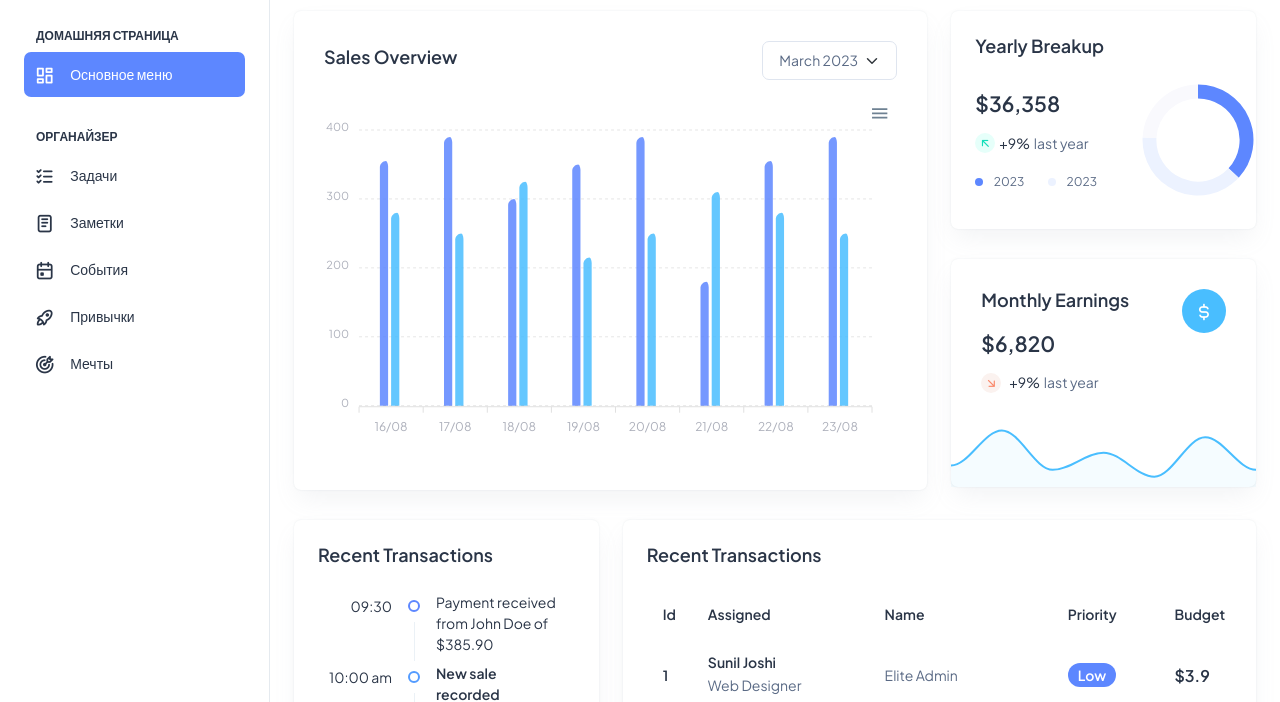
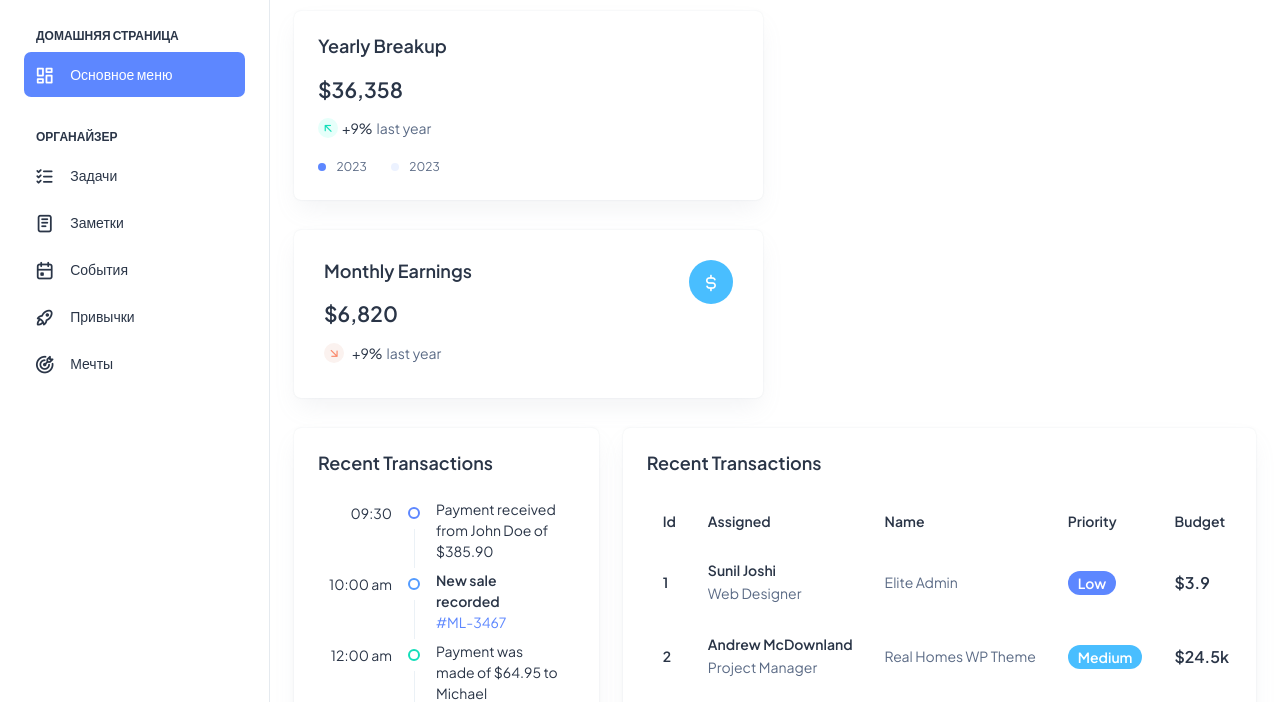
Before and after one commit to RoadToAchiveDream/RADweb, a website: page src/html/index.html in a window 1280 px wide. Shown: the part 74-776 px from the top of the page. Drawn offline with Linux system fonts and the light colour scheme; sample sign-in values are in the browser's storage.

Commit message:
fixed pages

```diff
--- a/src/assets/js/auth-login.js
+++ b/src/assets/js/auth-login.js
@@ -43,7 +43,7 @@ document.getElementById('loginForm').addEventListener('submit', async function(e
 
         localStorage.setItem('token', token);
 
-        window.location.href = './dashboard.html';
+        window.location.href = './index.html';
     } catch (error) {
         console.error('Login error:', error.message);
 
--- a/src/assets/js/auth-register.js
+++ b/src/assets/js/auth-register.js
@@ -72,7 +72,7 @@ document.getElementById('registrationForm').addEventListener('submit', async fun
 
         localStorage.setItem('token', token);
 
-        window.location.href = './user-profile.html';
+        window.location.href = './index.html';
     } catch (error) {
         console.error('Error:', error.message);
         clearAlerts();
--- a/src/assets/js/dashboard.js
+++ /dev/null
@@ -1,211 +0,0 @@
-$(function () {
-
-
-  // =====================================
-  // Profit
-  // =====================================
-  var chart = {
-    series: [
-      { name: "Earnings this month:", data: [355, 390, 300, 350, 390, 180, 355, 390] },
-      { name: "Expense this month:", data: [280, 250, 325, 215, 250, 310, 280, 250] },
-    ],
-
-    chart: {
-      type: "bar",
-      height: 345,
-      offsetX: -15,
-      toolbar: { show: true },
-      foreColor: "#adb0bb",
-      fontFamily: 'inherit',
-      sparkline: { enabled: false },
-    },
-
-
-    colors: ["#5D87FF", "#49BEFF"],
-
-
-    plotOptions: {
-      bar: {
-        horizontal: false,
-        columnWidth: "35%",
-        borderRadius: [6],
-        borderRadiusApplication: 'end',
-        borderRadiusWhenStacked: 'all'
-      },
-    },
-    markers: { size: 0 },
-
-    dataLabels: {
-      enabled: false,
-    },
-
-
-    legend: {
-      show: false,
-    },
-
-
-    grid: {
-      borderColor: "rgba(0,0,0,0.1)",
-      strokeDashArray: 3,
-      xaxis: {
-        lines: {
-          show: false,
-        },
-      },
-    },
-
-    xaxis: {
-      type: "category",
-      categories: ["16/08", "17/08", "18/08", "19/08", "20/08", "21/08", "22/08", "23/08"],
-      labels: {
-        style: { cssClass: "grey--text lighten-2--text fill-color" },
-      },
-    },
-
-
-    yaxis: {
-      show: true,
-      min: 0,
-      max: 400,
-      tickAmount: 4,
-      labels: {
-        style: {
-          cssClass: "grey--text lighten-2--text fill-color",
-        },
-      },
-    },
-    stroke: {
-      show: true,
-      width: 3,
-      lineCap: "butt",
-      colors: ["transparent"],
-    },
-
-
-    tooltip: { theme: "light" },
-
-    responsive: [
-      {
-        breakpoint: 600,
-        options: {
-          plotOptions: {
-            bar: {
-              borderRadius: 3,
-            }
-          },
-        }
-      }
-    ]
-
-
-  };
-
-  var chart = new ApexCharts(document.querySelector("#chart"), chart);
-  chart.render();
-
-
-  // =====================================
-  // Breakup
-  // =====================================
-  var breakup = {
-    color: "#adb5bd",
-    series: [38, 40, 25],
-    labels: ["2022", "2021", "2020"],
-    chart: {
-      width: 180,
-      type: "donut",
-      fontFamily: "Plus Jakarta Sans', sans-serif",
-      foreColor: "#adb0bb",
-    },
-    plotOptions: {
-      pie: {
-        startAngle: 0,
-        endAngle: 360,
-        donut: {
-          size: '75%',
-        },
-      },
-    },
-    stroke: {
-      show: false,
-    },
-
-    dataLabels: {
-      enabled: false,
-    },
-
-    legend: {
-      show: false,
-    },
-    colors: ["#5D87FF", "#ecf2ff", "#F9F9FD"],
-
-    responsive: [
-      {
-        breakpoint: 991,
-        options: {
-          chart: {
-            width: 150,
-          },
-        },
-      },
-    ],
-    tooltip: {
-      theme: "dark",
-      fillSeriesColor: false,
-    },
-  };
-
-  var chart = new ApexCharts(document.querySelector("#breakup"), breakup);
-  chart.render();
-
-
-
-  // =====================================
-  // Earning
-  // =====================================
-  var earning = {
-    chart: {
-      id: "sparkline3",
-      type: "area",
-      height: 60,
-      sparkline: {
-        enabled: true,
-      },
-      group: "sparklines",
-      fontFamily: "Plus Jakarta Sans', sans-serif",
-      foreColor: "#adb0bb",
-    },
-    series: [
-      {
-        name: "Earnings",
-        color: "#49BEFF",
-        data: [25, 66, 20, 40, 12, 58, 20],
-      },
-    ],
-    stroke: {
-      curve: "smooth",
-      width: 2,
-    },
-    fill: {
-      colors: ["#f3feff"],
-      type: "solid",
-      opacity: 0.05,
-    },
-
-    markers: {
-      size: 0,
-    },
-    tooltip: {
-      theme: "dark",
-      fixed: {
-        enabled: true,
-        position: "right",
-      },
-      x: {
-        show: false,
-      },
-    },
-  };
-  new ApexCharts(document.querySelector("#earning"), earning).render();
-})
--- /dev/null
+++ b/src/assets/js/index.js
@@ -0,0 +1,46 @@
+function getToken() {
+    const token = localStorage.getItem('token');
+    if (!token || isTokenExpired(token)) {
+        redirectToLogin();
+        throw new Error('Токен не найден или истек');
+    }
+    return token;
+}
+
+function isTokenExpired(token) {
+    try {
+        const decodedToken = parseJwt(token);
+        const currentTime = Math.floor(Date.now() / 1000);
+        return decodedToken.exp < currentTime;
+    } catch (error) {
+        console.error('Error parsing token:', error.message);
+        return true; // Treat token as expired if there's an error
+    }
+}
+
+function parseJwt(token) {
+    try {
+        const base64Url = token.split('.')[1];
+        const base64 = base64Url.replace(/-/g, '+').replace(/_/g, '/');
+        const jsonPayload = decodeURIComponent(atob(base64).split('').map(c => {
+            return '%' + ('00' + c.charCodeAt(0).toString(16)).slice(-2);
+        }).join(''));
+        return JSON.parse(jsonPayload);
+    } catch (error) {
+        handleError(error, 'JWT parsing error');
+        throw error;
+    }
+}
+
+function redirectToLogin() {
+    localStorage.removeItem('token');
+    window.location.href = './authentication-login.html';
+}
+
+function handleError(error, message) {
+    console.error(message, error);
+    clearAlerts();
+    showAlert('danger', 'Ошибка:', message);
+}
+
+getToken();
--- a/src/html/dashboard.html
+++ b/src/html/index.html
@@ -24,7 +24,7 @@
       <!-- Sidebar scroll-->
       <div>
         <div class="brand-logo d-flex align-items-center justify-content-between">
-          <a href="./dashboard.html" class="text-nowrap logo-img">
+          <a href="./index.html" class="text-nowrap logo-img">
             <img src="../assets/images/logos/dark-logo.png" width="70" alt="" />
           </a>
           <div class="close-btn d-xl-none d-block sidebartoggler cursor-pointer" id="sidebarCollapse">
@@ -39,7 +39,7 @@
               <span class="hide-menu">Домашняя страница</span>
             </li>
             <li class="sidebar-item">
-              <a class="sidebar-link" href="./dashboard.html" aria-expanded="false">
+              <a class="sidebar-link" href="./index.html" aria-expanded="false">
                 <span>
                   <i class="ti ti-layout-dashboard"></i>
                 </span>
@@ -143,27 +143,7 @@
       <div class="container-fluid">
         <!--  Row 1 -->
         <div class="row">
-          <div class="col-lg-8 d-flex align-items-strech">
-            <div class="card w-100">
-              <div class="card-body">
-                <div class="d-sm-flex d-block align-items-center justify-content-between mb-9">
-                  <div class="mb-3 mb-sm-0">
-                    <h5 class="card-title fw-semibold">Sales Overview</h5>
-                  </div>
-                  <div>
-                    <select class="form-select">
-                      <option value="1">March 2023</option>
-                      <option value="2">April 2023</option>
-                      <option value="3">May 2023</option>
-                      <option value="4">June 2023</option>
-                    </select>
-                  </div>
-                </div>
-                <div id="chart"></div>
-              </div>
-            </div>
-          </div>
-          <div class="col-lg-4">
+          <div class="col-lg-6 ">
             <div class="row">
               <div class="col-lg-12">
                 <!-- Yearly Breakup -->
@@ -531,7 +511,7 @@
   <script src="../assets/js/log-out.js"></script>
   <script src="../assets/libs/apexcharts/dist/apexcharts.min.js"></script>
   <script src="../assets/libs/simplebar/dist/simplebar.js"></script>
-  <script src="../assets/js/dashboard.js"></script>
+  <script src="../assets/js/index.js"></script>
 </body>
 
 </html>
```
Also changed, not shown: src/html/events.html (+1 -1 lines), src/html/goals.html (+1 -1 lines), src/html/habits.html (+1 -1 lines), src/html/notes.html (+1 -1 lines), src/html/tasks.html (+1 -1 lines), src/html/user-profile.html (+1 -1 lines).
